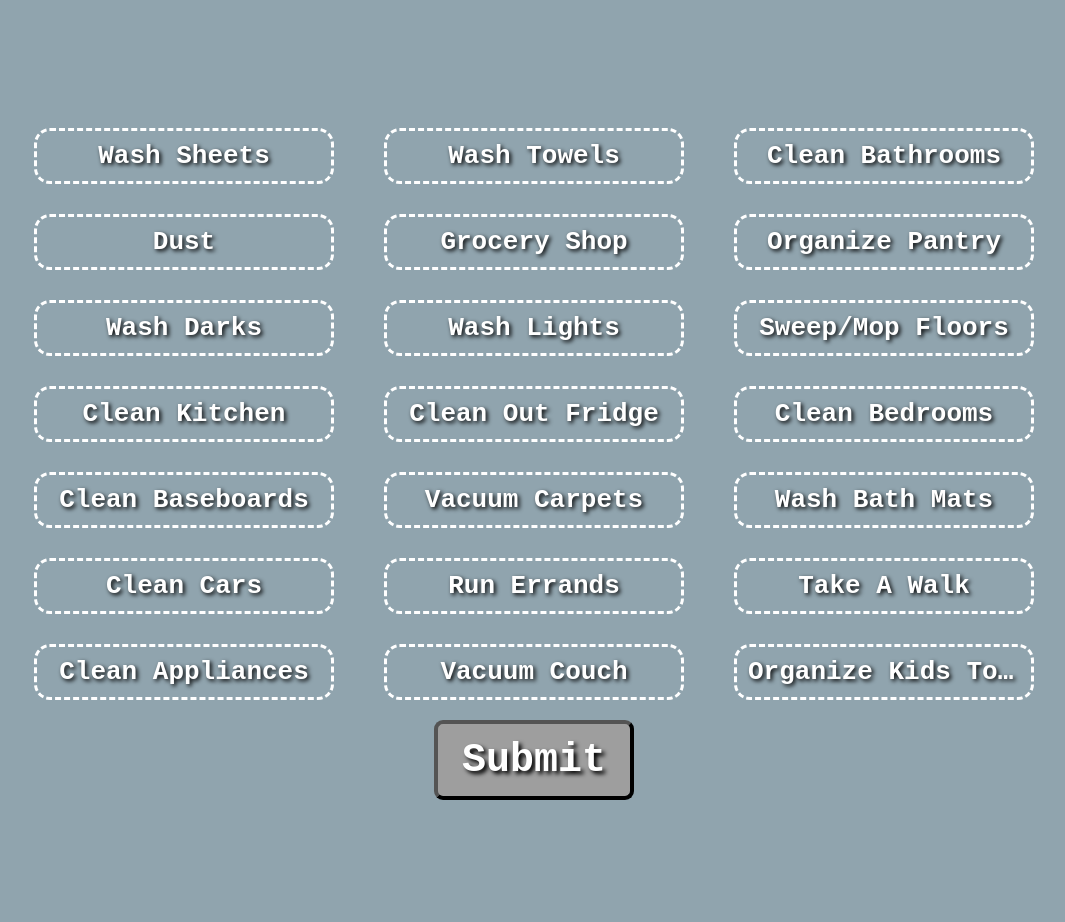
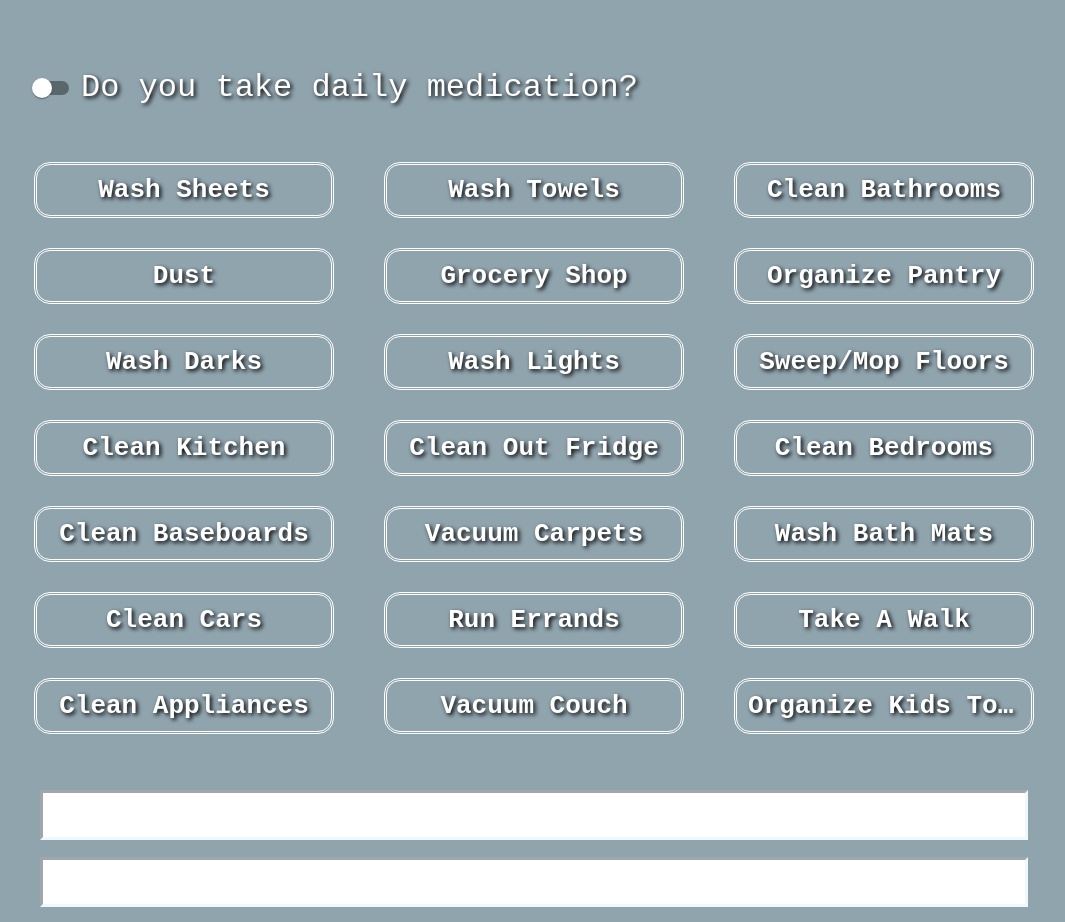
Before and after one commit to jenaroberts/final-UI, a React (Create React App) app: page /taskPage in a window 1280 px wide. Shown: the top 922 px of the page, without its empty margins (106-1171 px from the left). Before the commit the page ends 820 px from the top, so only its background shows below. Built offline with nearby package versions, Linux system fonts and the light colour scheme; grey boxes are pictures that could not be loaded.

Commit message:
more styles

```diff
--- a/src/App.tsx
+++ b/src/App.tsx
@@ -17,10 +17,10 @@ const theme = createTheme({
       default: "#90a4ae",
     },
     primary: {
-      main: "#rgb(11, 11, 65)",
+      main: "#9c27b0",
     },
     secondary: {
-      main: "#ffb300",
+      main: "#311b92",
     },
   },
 });
--- a/src/pages/TaskPage.tsx
+++ b/src/pages/TaskPage.tsx
@@ -1,4 +1,4 @@
-import { Chip } from "@mui/material";
+import { Chip, FormControlLabel, FormGroup, Switch } from "@mui/material";
 
 const tasks = [
   "Wash Sheets",
@@ -27,13 +27,28 @@ const tasks = [
 export const TaskPage = () => {
   return (
     <>
+      <div className="task-page-container">
+        <div className="switch">
+          <FormGroup>
+            <FormControlLabel
+              control={<Switch />}
+              label="Do you take daily medication?"
+            />
+          </FormGroup>
+        </div>
         <div className="chip-container">
           {tasks.map((task) => (
             <Chip label={task} variant="outlined" />
           ))}
         </div>
+        <div className="input-container">
+          <input />
+          <input />
+          <input />
+        </div>
         <div className="button-container">
           <button className="button">Submit</button>
+        </div>
       </div>
     </>
   );
--- a/src/scss/app.scss
+++ b/src/scss/app.scss
@@ -1,15 +1,26 @@
 body {
   height: 100%;
   width: 100%;
+  color: white;
+}
+.task-page-container {
+  max-width: 1000px;
+  min-width: 700px;
+  height: 100%;
+  margin: 0 auto;
+  margin-top: 5%;
+}
+.switch {
+  color: white;
+  text-shadow: 2px 2px 4px black;
 }
 .chip-container {
   margin: auto;
-
-  margin-top: 10%;
+  margin-top: 5%;
   display: flex;
   flex-direction: row;
   flex-wrap: wrap;
-  width: 1000px;
+  width: 100%;
   font-weight: bolder !important;
   column-gap: 50px;
   row-gap: 30px;
@@ -19,11 +30,22 @@ body {
   color: white !important;
   border-color: white !important;
   text-shadow: 2px 2px 4px black;
-  border-style: dashed !important;
+  border-style: double !important;
+
   padding-top: 25px !important;
   padding-bottom: 25px !important;
   border-width: 3px !important;
   width: 300px;
+}
+.input-container {
+  border-radius: 10;
+  border-width: 3px;
+  margin: auto;
+  margin-top: 5%;
+  display: flex;
+  flex-direction: column;
+  row-gap: 5px;
+  flex-wrap: wrap;
 }
 .button-container {
   object-position: center;
@@ -55,6 +77,15 @@ body {
   margin: 10px auto;
   height: 75px;
 }
+input {
+  font-family: monospace;
+  font-size: larger;
+  height: 50px;
+  border-color: aliceblue;
+  margin: 6px;
+  color: black;
+  border-width: 3px !important;
+}
 .container {
   width: 100%;
   height: 100%;
```
Lines whose indentation alone changed are shown as unchanged.
